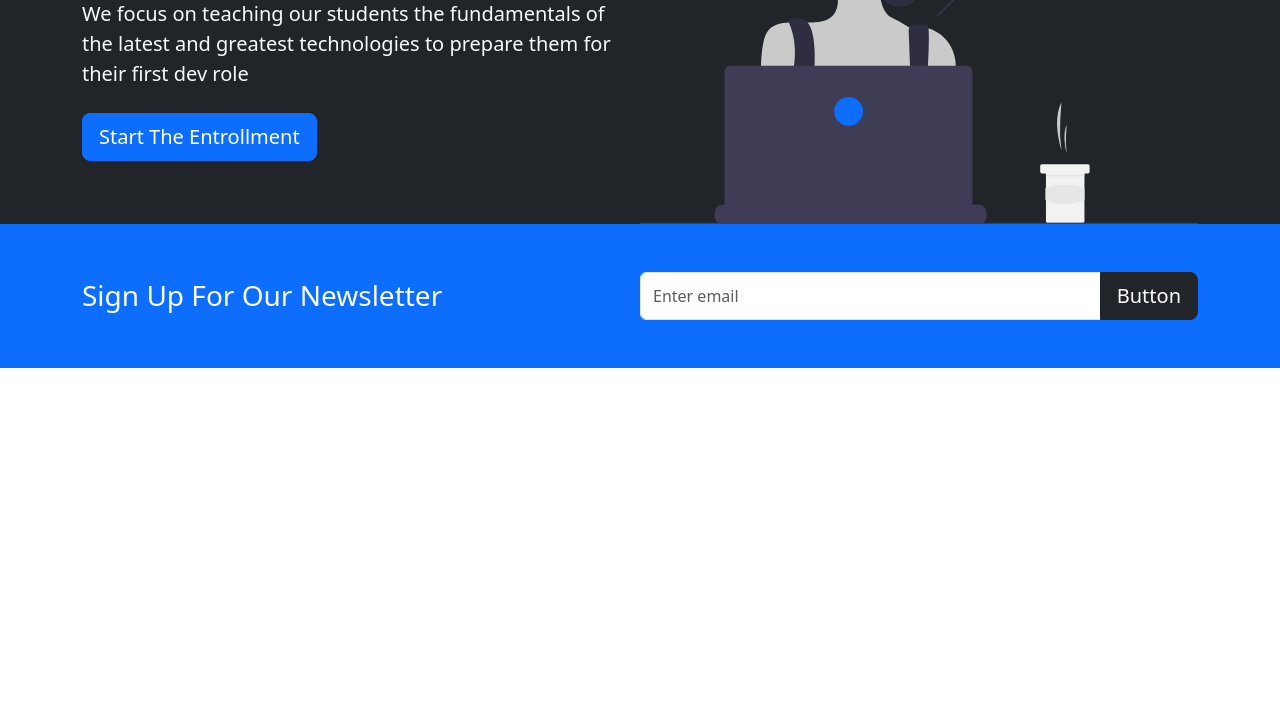
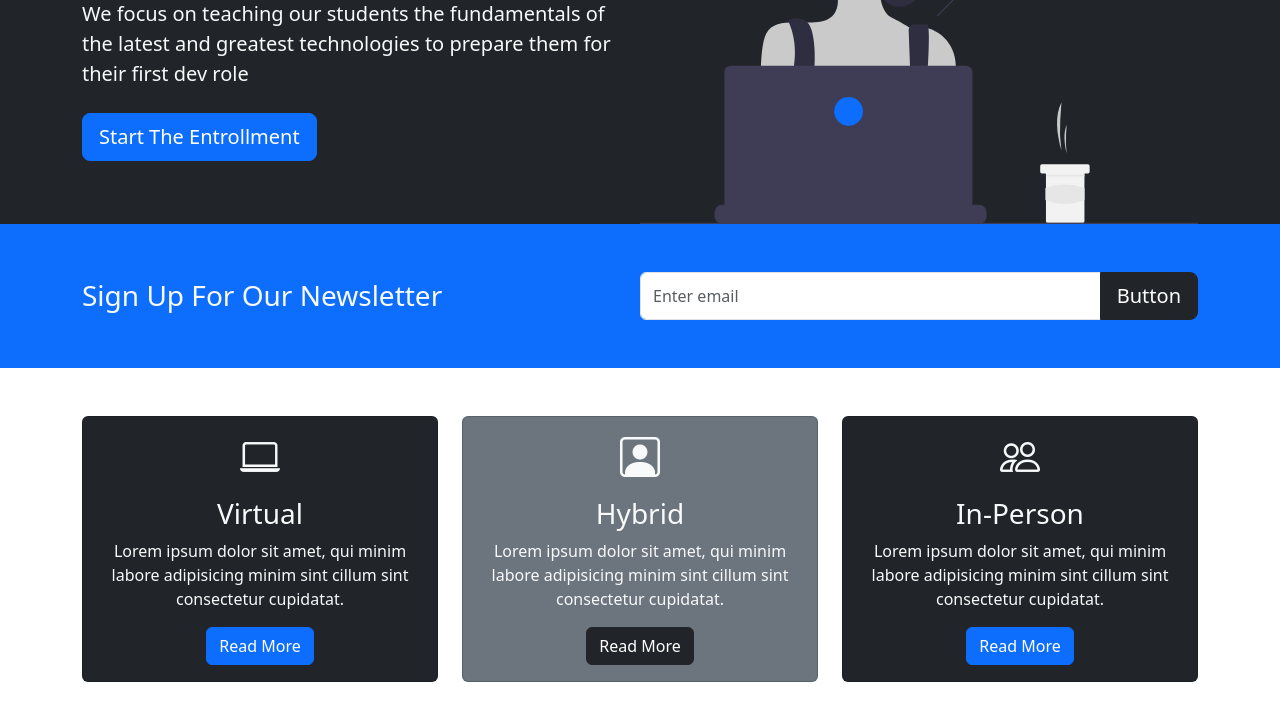
Before and after one commit to itsmogee/bootstrap-demo-site, a plain HTML site: page index.html in a window 1280 px wide. Shown: the part 257-978 px from the top of the page. Before the commit the page ends 800 px from the top, so only its background shows below. Drawn offline with nearby package versions, Linux system fonts and the light colour scheme.

Commit message:
feat(showcase cards)
Added the card sections with placeholder text.

```diff
--- a/index.html
+++ b/index.html
@@ -4,6 +4,8 @@
     <meta charset="UTF-8">
     <meta name="viewport" content="width=device-width, initial-scale=1">
     <link href="https://cdn.jsdelivr.net/npm/bootstrap@5.3.3/dist/css/bootstrap.min.css" rel="stylesheet" integrity="sha384-QWTKZyjpPEjISv5WaRU9OFeRpok6YctnYmDr5pNlyT2bRjXh0JMhjY6hW+ALEwIH" crossorigin="anonymous">
+    <!-- Option 1: Include in HTML -->
+    <link rel="stylesheet" href="https://cdn.jsdelivr.net/npm/bootstrap-icons@1.3.0/font/bootstrap-icons.css">
     <title>Frontend Bootcamp</title>
     <link href="./style.css" rel="stylesheet">
   </head>
@@ -61,6 +63,61 @@
         </div>
       </div>
     </section>
+    <!-- Boxes -->
+    <section class="p-5">
+      <div class="container">
+        <div class="row text-center">
+          <div class="col-md">
+            <div class="card bg-dark text-light">
+              <div class="card-body text-center">
+                <div class="h1 mb-3">
+                  <i class="bi bi-laptop"></i>
+                </div>
+                <h3 class="card-title">
+                  Virtual
+                </h3>
+                <p class="card-text ">
+                  Lorem ipsum dolor sit amet, qui minim labore adipisicing minim sint cillum sint consectetur cupidatat.
+                </p>
+                <a href="" class="btn btn-primary">Read More</a>
+              </div>
+            </div>
+          </div>
+          <div class="col-md">
+            <div class="card bg-secondary text-light">
+              <div class="card-body text-center">
+                <div class="h1 mb-3">
+                  <i class="bi bi-person-square"></i>
+                </div>
+                <h3 class="card-title">
+                  Hybrid
+                </h3>
+                <p class="card-text ">
+                  Lorem ipsum dolor sit amet, qui minim labore adipisicing minim sint cillum sint consectetur cupidatat.
+                </p>
+                <a href="" class="btn btn-dark">Read More</a>
+              </div>
+            </div>
+          </div>
+          <div class="col-md">
+            <div class="card bg-dark text-light">
+              <div class="card-body text-center">
+                <div class="h1 mb-3">
+                  <i class="bi bi-people"></i>
+                </div>
+                <h3 class="card-title">
+                  In-Person
+                </h3>
+                <p class="card-text ">
+                  Lorem ipsum dolor sit amet, qui minim labore adipisicing minim sint cillum sint consectetur cupidatat.
+                </p>
+                <a href="" class="btn btn-primary">Read More</a>
+              </div>
+            </div>
+          </div>
+        </div>
+      </div>
+    </section>
     <script src="https://cdn.jsdelivr.net/npm/bootstrap@5.3.3/dist/js/bootstrap.bundle.min.js" integrity="sha384-YvpcrYf0tY3lHB60NNkmXc5s9fDVZLESaAA55NDzOxhy9GkcIdslK1eN7N6jIeHz" crossorigin="anonymous"></script>
   </body>
 </html>
```
